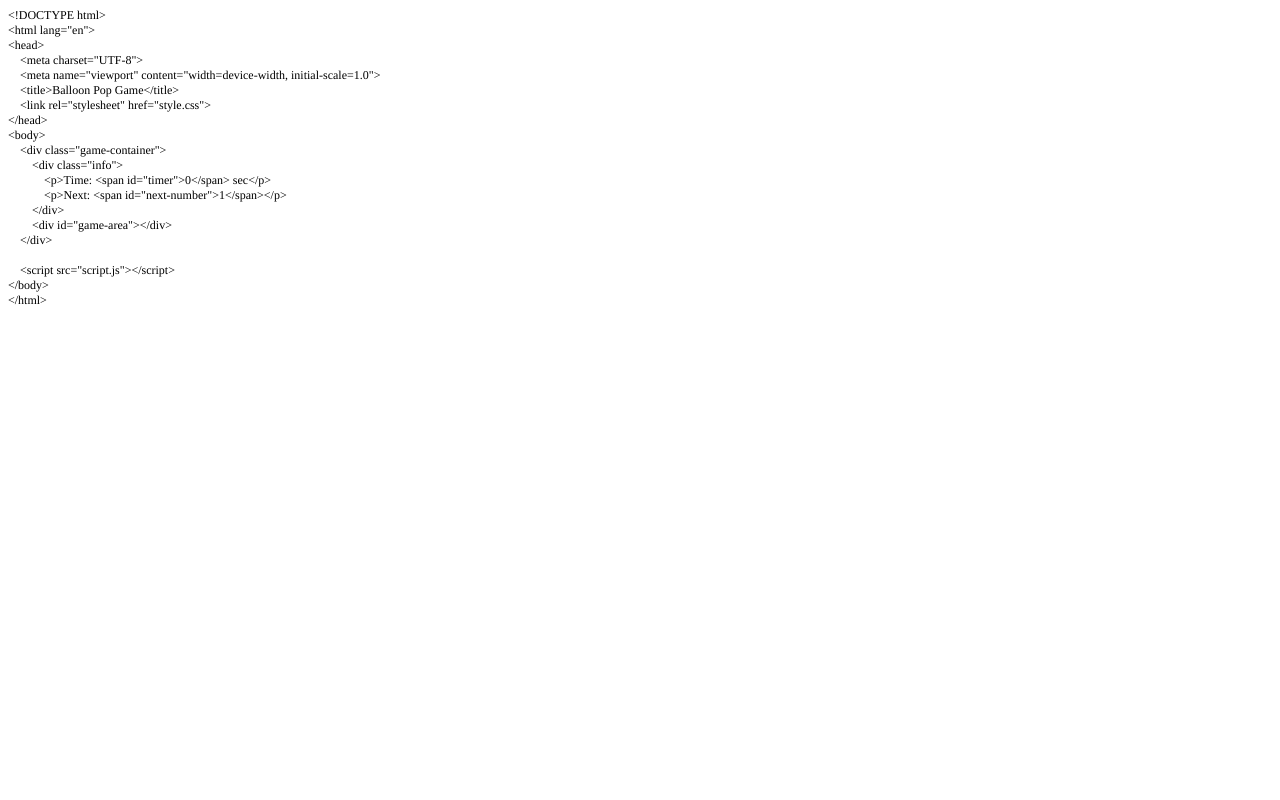
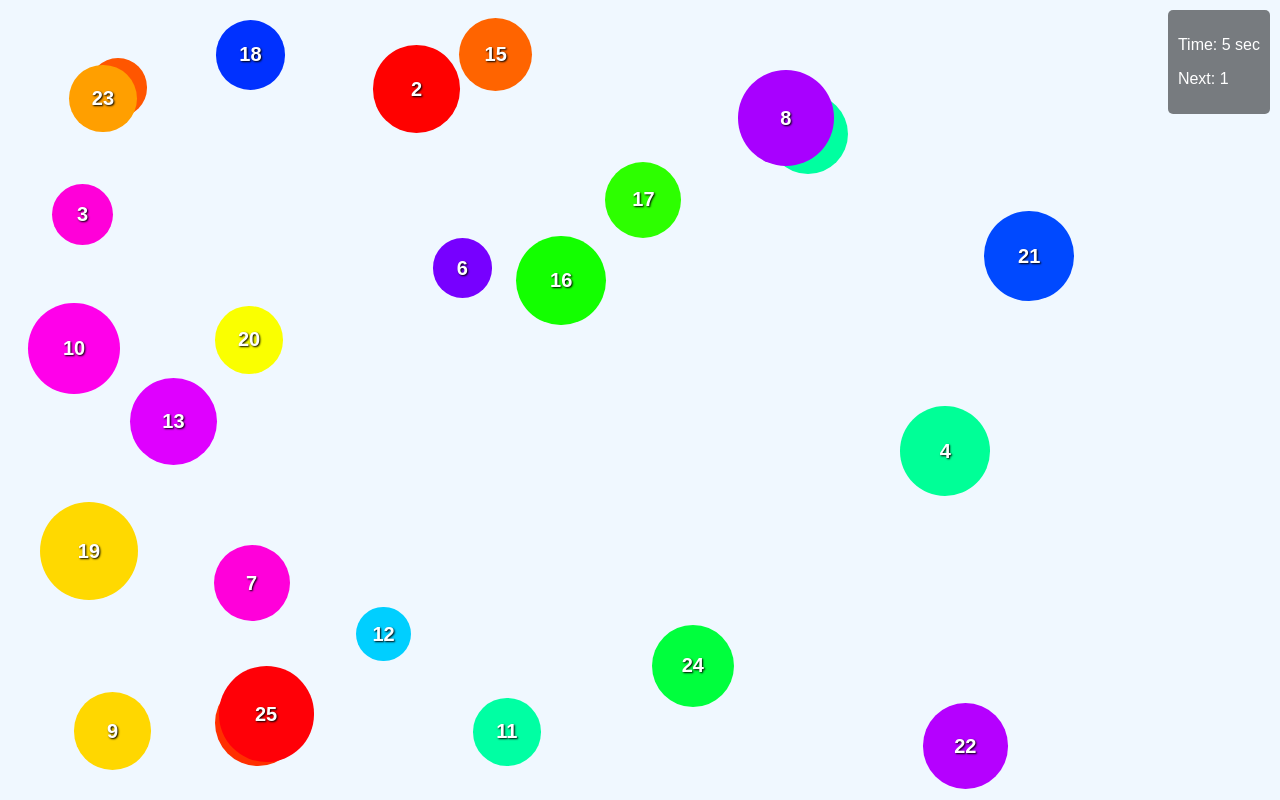
Before and after one commit to ksoner/flying-balloons, a plain HTML site: page index.html in a window 1280 px wide. Drawn offline with Linux system fonts and the light colour scheme.

Commit message:
Update index.html

```diff
--- a/index.html
+++ b/index.html
@@ -1,37 +1,20 @@
-<!DOCTYPE html PUBLIC "-//W3C//DTD HTML 4.01//EN" "http://www.w3.org/TR/html4/strict.dtd">
-<html>
+<!DOCTYPE html>
+<html lang="en">
 <head>
-  <meta http-equiv="Content-Type" content="text/html; charset=utf-8">
-  <meta http-equiv="Content-Style-Type" content="text/css">
-  <title></title>
-  <meta name="Generator" content="Cocoa HTML Writer">
-  <meta name="CocoaVersion" content="2566">
-  <style type="text/css">
-    p.p1 {margin: 0.0px 0.0px 0.0px 0.0px; font: 12.0px Times; -webkit-text-stroke: #000000}
-    p.p2 {margin: 0.0px 0.0px 0.0px 0.0px; font: 12.0px Times; -webkit-text-stroke: #000000; min-height: 14.0px}
-    span.s1 {font-kerning: none}
-  </style>
+    <meta charset="UTF-8">
+    <meta name="viewport" content="width=device-width, initial-scale=1.0">
+    <title>Balloon Pop Game</title>
+    <link rel="stylesheet" href="style.css">
 </head>
 <body>
-<p class="p1"><span class="s1">&lt;!DOCTYPE html&gt;</span></p>
-<p class="p1"><span class="s1">&lt;html lang="en"&gt;</span></p>
-<p class="p1"><span class="s1">&lt;head&gt;</span></p>
-<p class="p1"><span class="s1"><span class="Apple-converted-space">    </span>&lt;meta charset="UTF-8"&gt;</span></p>
-<p class="p1"><span class="s1"><span class="Apple-converted-space">    </span>&lt;meta name="viewport" content="width=device-width, initial-scale=1.0"&gt;</span></p>
-<p class="p1"><span class="s1"><span class="Apple-converted-space">    </span>&lt;title&gt;Balloon Pop Game&lt;/title&gt;</span></p>
-<p class="p1"><span class="s1"><span class="Apple-converted-space">    </span>&lt;link rel="stylesheet" href="style.css"&gt;</span></p>
-<p class="p1"><span class="s1">&lt;/head&gt;</span></p>
-<p class="p1"><span class="s1">&lt;body&gt;</span></p>
-<p class="p1"><span class="s1"><span class="Apple-converted-space">    </span>&lt;div class="game-container"&gt;</span></p>
-<p class="p1"><span class="s1"><span class="Apple-converted-space">        </span>&lt;div class="info"&gt;</span></p>
-<p class="p1"><span class="s1"><span class="Apple-converted-space">            </span>&lt;p&gt;Time: &lt;span id="timer"&gt;0&lt;/span&gt; sec&lt;/p&gt;</span></p>
-<p class="p1"><span class="s1"><span class="Apple-converted-space">            </span>&lt;p&gt;Next: &lt;span id="next-number"&gt;1&lt;/span&gt;&lt;/p&gt;</span></p>
-<p class="p1"><span class="s1"><span class="Apple-converted-space">        </span>&lt;/div&gt;</span></p>
-<p class="p1"><span class="s1"><span class="Apple-converted-space">        </span>&lt;div id="game-area"&gt;&lt;/div&gt;</span></p>
-<p class="p1"><span class="s1"><span class="Apple-converted-space">    </span>&lt;/div&gt;</span></p>
-<p class="p2"><span class="s1"></span><br></p>
-<p class="p1"><span class="s1"><span class="Apple-converted-space">    </span>&lt;script src="script.js"&gt;&lt;/script&gt;</span></p>
-<p class="p1"><span class="s1">&lt;/body&gt;</span></p>
-<p class="p1"><span class="s1">&lt;/html&gt;</span></p>
+    <div class="game-container">
+        <div class="info">
+            <p>Time: <span id="timer">0</span> sec</p>
+            <p>Next: <span id="next-number">1</span></p>
+        </div>
+        <div id="game-area"></div>
+    </div>
+
+    <script src="script.js"></script>
 </body>
 </html>
```
